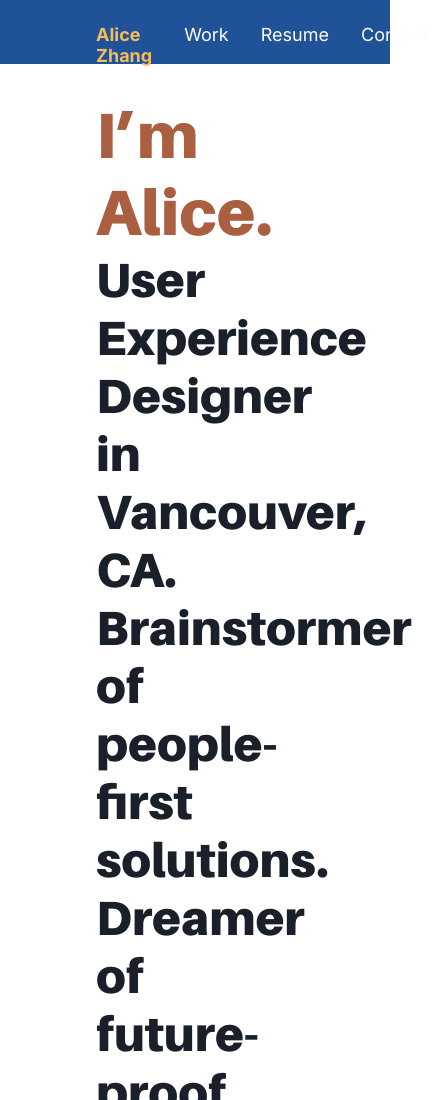
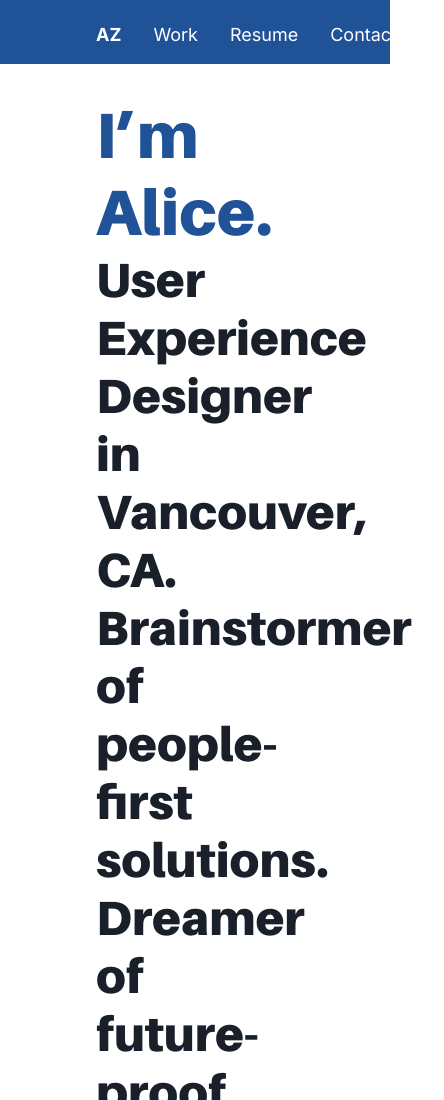
Before and after one commit to alice-slicez/portfolio-alice, a website: page build/index.html in a window 390 px wide. Shown: the top 1100 px of the page, 444 px wide, since content can reach past the window. Drawn offline with Linux system fonts and the light colour scheme; files whose address does not match are found by name.

Commit message:
added content for index page, set up scss responsive mixins

```diff
--- /dev/null
+++ b/scss/_responsive-sizes.scss
@@ -0,0 +1,37 @@
+//credit: https://gist.github.com/gokulkrishh/242e68d1ee94ad05f488
+//media query mixins
+
+//small width - mobile phones
+@mixin mediaSm {
+  @media (min-width: 320px) and (max-width: 480px) {
+    @content;
+  }
+}
+
+//med width - tablet, small laptops
+@mixin mediaMd {
+  @media (min-width: 481px) and (max-width: 767px) {
+    @content;
+  }
+}
+
+//large width - desktop
+@mixin mediaLg {
+  @media (min-width: 768px) and (max-width: 1024px) {
+    @content;
+  }
+}
+
+//x-large width - large laptop, widescreen
+@mixin mediaXL {
+  @media (min-width: 1025px) and (max-width: 1280px) {
+    @content;
+  }
+}
+
+//xx-large width - 4K
+@mixin mediaXXL {
+  @media (min-width: 1281px) {
+    @content;
+  }
+}
--- /dev/null
+++ b/scss/_responsive-styling.scss
@@ -0,0 +1,19 @@
+//XXL - 4K
+@include mediaXXL {
+}
+
+//XL - large laptop, widescreen
+@include mediaXL {
+}
+
+//Lg - desktop
+@include mediaLg {
+}
+
+//Md - tablet, small laptops
+@include mediaMd {
+}
+
+//Sm - mobile phones
+@include mediaSm {
+}
--- a/scss/main.scss
+++ b/scss/main.scss
@@ -1,4 +1,6 @@
 @import "fonts";
+@import "responsive-sizes";
+@import "responsive-styling";
 
 $primary-blue: #205298;
 $secondary-tan: #aa5f40;
@@ -20,10 +22,6 @@ h4,
 h5,
 p {
   color: $black;
-}
-
-.alice {
-  color: $secondary-tan;
 }
 
 #intro,
@@ -55,7 +53,7 @@ body {
       padding-right: 80px;
 
       .name-badge {
-        color: $d-accent;
+        color: $true-white;
         display: inline-block;
         padding: 8px 16px;
         font-family: $inter;
@@ -68,7 +66,7 @@ body {
         display: flex;
         flex-direction: row;
         justify-content: flex-end;
-        color: $white;
+        color: $true-white;
 
         li {
           display: inline-block;
@@ -78,4 +76,11 @@ body {
       }
     }
   }
+
+  #intro {
+    .alice {
+      color: $primary-blue;
+      font: 2em;
+    }
+  }
 }
```
Also changed, not shown: build/css/main.css, build/index.html.
